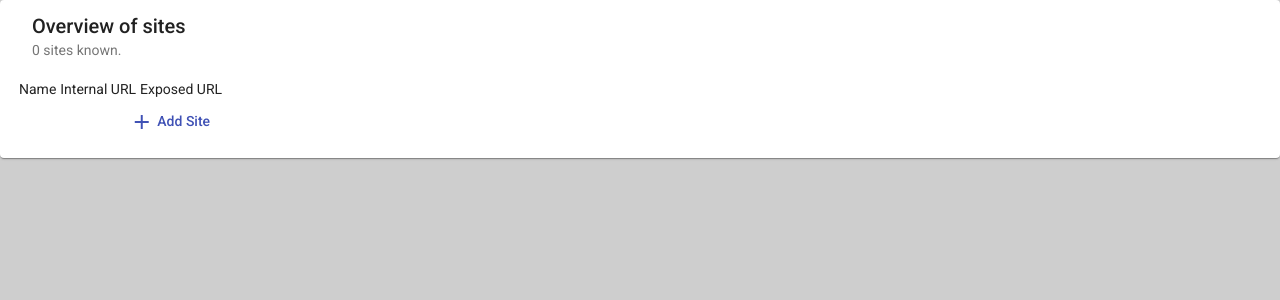
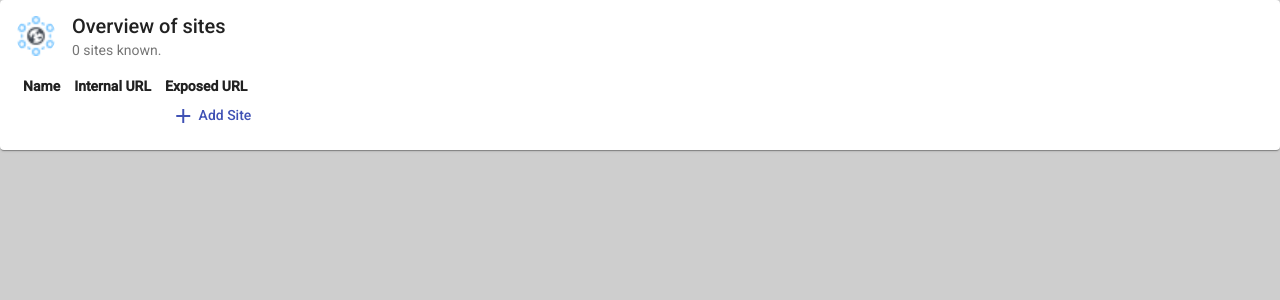
Before and after one commit to theredhead/reverse-proxy-configurator, an Angular app: page / in a window 1280 px wide. Shown: the top 300 px of the page. Built offline with nearby package versions, Linux system fonts and the light colour scheme.

Commit message:
added config output on home page, added icons

```diff
--- a/src/app/components/link/link.component.html
+++ b/src/app/components/link/link.component.html
@@ -1,8 +1,7 @@
-<button
-  [disabled]="disabled"
-  mat-button
+<span
   class="link-button"
+  [class.disabled]="disabled"
   (click)="openInNewWindow()"
 >
   <ng-content></ng-content>
-</button>
+</span>
--- a/src/app/components/link/link.component.scss
+++ b/src/app/components/link/link.component.scss
@@ -1,7 +1,8 @@
 .link-button {
   color: blue;
   text-decoration: underline;
+
+  &.disabled {
+    color: gray;
+  }
 }
-.link-button[disabled] {
-  color: gray;
-}
--- a/src/app/pages/export-config-page/export-config-page.component.ts
+++ b/src/app/pages/export-config-page/export-config-page.component.ts
@@ -1,4 +1,4 @@
-import { Component, OnInit } from '@angular/core';
+import { Component } from '@angular/core';
 import { Site } from 'src/app/models/site.model';
 import { SitesService } from 'src/app/services/sites.service';
 
@@ -7,7 +7,7 @@ import { SitesService } from 'src/app/services/sites.service';
   templateUrl: './export-config-page.component.html',
   styleUrls: ['./export-config-page.component.scss'],
 })
-export class ExportConfigPageComponent implements OnInit {
+export class ExportConfigPageComponent {
   output = 'Please wait...';
 
   constructor(private service: SitesService) {
@@ -40,5 +40,4 @@ server {
       .join('\n');
     return servers;
   }
-  ngOnInit(): void {}
 }
--- a/src/app/pages/home-page/home-page.component.html
+++ b/src/app/pages/home-page/home-page.component.html
@@ -1,6 +1,7 @@
 <ng-container *ngIf="site; else overview">
   <mat-card>
     <mat-card-header>
+      <img src="/assets/image/site.png" alt="Site" mat-card-avatar />
       <mat-card-title>Editing: {{ site.name }}</mat-card-title>
     </mat-card-header>
     <mat-card-content>
@@ -60,6 +61,7 @@
 <ng-template #overview>
   <mat-card>
     <mat-card-header>
+      <img src="/assets/image/sites.png" alt="Sites" mat-card-avatar />
       <mat-card-title>Overview of sites</mat-card-title>
       <mat-card-subtitle>{{ siteCount }} sites known.</mat-card-subtitle>
     </mat-card-header>
@@ -118,3 +120,5 @@
     </mat-card-content>
   </mat-card>
 </ng-template>
+
+<app-export-config-page></app-export-config-page>
--- a/src/styles.scss
+++ b/src/styles.scss
@@ -51,3 +51,32 @@ body {
     }
   }
 }
+
+table {
+  border-spacing: 0;
+  border-collapse: collapse;
+
+  thead,
+  tbody {
+    td {
+      padding: 0 0.5em;
+    }
+  }
+  thead {
+    font-weight: bold;
+  }
+  tbody {
+    font-weight: normal;
+    tr:nth-child(odd) {
+      background: #efefef;
+    }
+  }
+}
+
+::ng-deep {
+  .mat-card .mat-card-actions {
+    display: flex;
+    flex-direction: row;
+    justify-content: flex-end;
+  }
+}
```
Also changed, not shown: src/assets/image/site.png (added), src/assets/image/sites.png (added).
